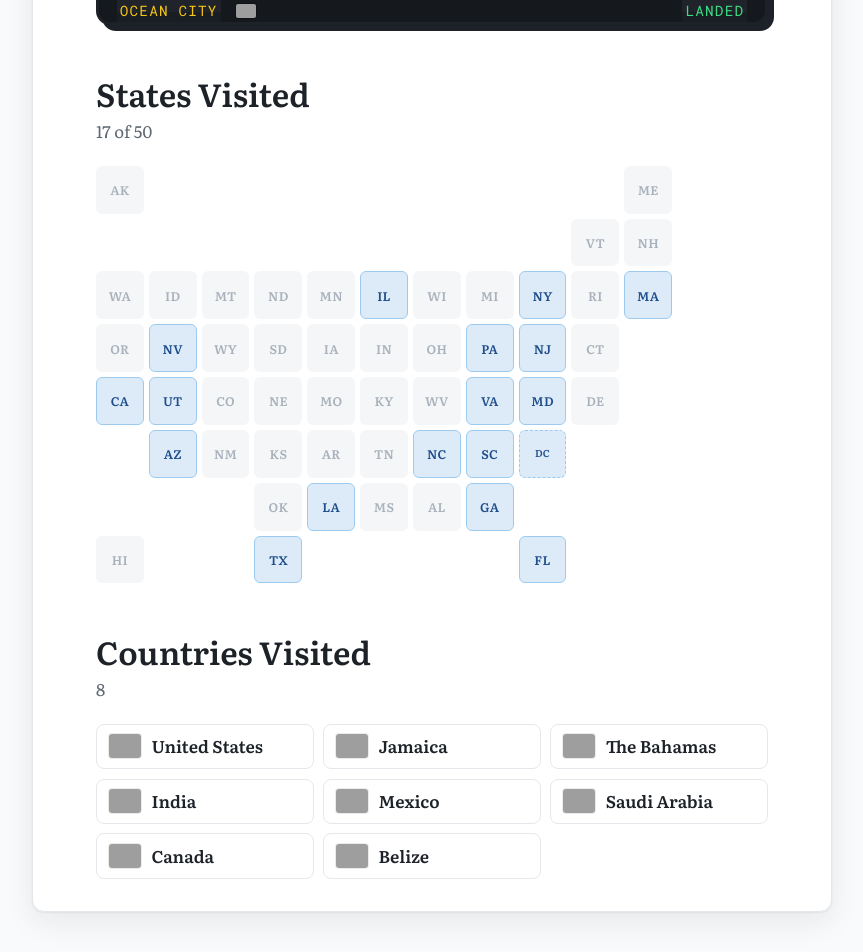
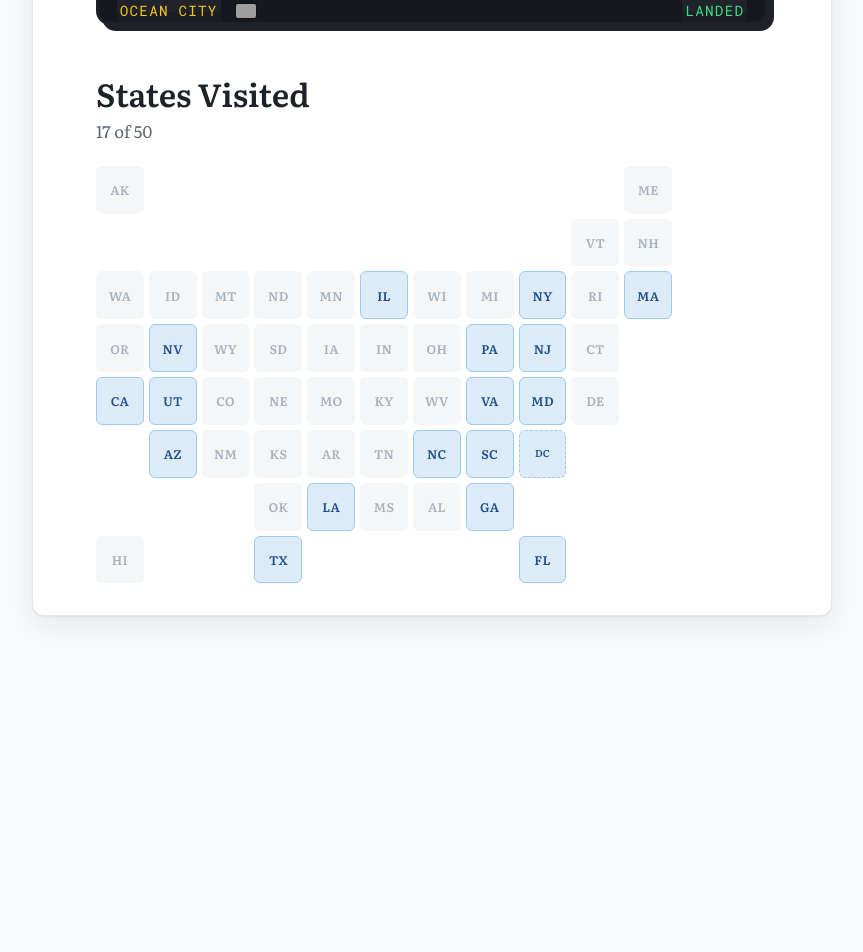
Before and after one commit to mklodi1/mklodi1.github.io, a Jekyll site: the page built from life-map/index.html, in a window 1280 px wide. Shown: the part 1156-2108 px from the top of the page, without its empty margins (208-1071 px from the left). Built offline with Jekyll 4.4.1, drawn with Linux system fonts in a browser that asks for light colours; after the commit the page ends 1812 px from its top, so only the background shows below that; grey boxes are pictures that could not be loaded.

Commit message:
Remove countries; add state info card on hover
Co-Authored-By: Claude Opus 5.5 <noreply@anthropic.com>
Claude-Session: https://claude.ai/code/session_018B7yRm4wV88UDqtVSP6gVK

```diff
--- a/assets/css/style.css
+++ b/assets/css/style.css
@@ -699,17 +699,24 @@ body { border-top: 6px solid var(--link); }
 }
 .st-on { background: #DCEBF7; border-color: #9CCBEF; color: var(--link); cursor: default; transition: transform .15s ease, box-shadow .15s ease; }
 .st-dc { font-size: .62rem; border-style: dashed; }
-.st-on:hover { transform: translateY(-2px); box-shadow: 0 3px 8px rgba(31,78,140,.18); }
-.country-list { list-style: none; padding: 0; margin: 0; display: grid; grid-template-columns: repeat(auto-fill, minmax(11.5rem, 1fr)); gap: .6rem; }
-.country { display: flex; align-items: center; gap: .65rem; padding: .6rem .75rem; border: 1px solid var(--rule); border-radius: 8px; background: #fff; transition: transform .15s ease, box-shadow .15s ease; }
-.country:hover { transform: translateY(-2px); box-shadow: 0 3px 10px rgba(0,0,0,.06); }
-.country-flag { width: 32px; height: auto; border-radius: 3px; box-shadow: 0 0 0 1px rgba(0,0,0,.08); flex: none; }
-.country-name { font-weight: 600; line-height: 1.2; }
+.st { cursor: default; transition: transform .15s ease, box-shadow .15s ease; }
+.st:hover, .st:focus-visible { transform: translateY(-2px); box-shadow: 0 3px 8px rgba(31,78,140,.18); outline: none; }
+.st:focus-visible { box-shadow: 0 0 0 2px var(--link); }
+.tally { position: relative; }
+.state-card {
+  position: absolute; left: 0; top: 0; z-index: 20; display: flex; align-items: center; gap: .75rem;
+  background: #fff; border: 1px solid var(--rule); border-radius: 10px; box-shadow: 0 8px 24px rgba(0,0,0,.10);
+  padding: .65rem .85rem; min-width: 13rem; pointer-events: none; opacity: 0; transform: translateY(4px);
+  transition: opacity .12s ease, transform .12s ease;
+}
+.state-card.on { opacity: 1; transform: none; }
+.state-card-flag { width: 64px; height: auto; border-radius: 3px; box-shadow: 0 0 0 1px rgba(0,0,0,.08); flex: none; }
+.state-card p { margin: 0; }
+.state-card-name { font-weight: 600; line-height: 1.25; }
+.state-card-cap { color: var(--muted); font-size: .88rem; }
 @media (max-width: 560px) {
   .state-grid { gap: 3px; }
   .st { font-size: .58rem; border-radius: 4px; }
   .st-dc { font-size: .48rem; }
-  .country-list { grid-template-columns: 1fr 1fr; gap: .45rem; }
-  .country { padding: .5rem .6rem; }
 }
-@media (prefers-reduced-motion: reduce) { .st-on, .country { transition: none; } }
+@media (prefers-reduced-motion: reduce) { .st, .state-card { transition: none; } }
--- a/life-map/index.html
+++ b/life-map/index.html
@@ -38,49 +38,59 @@ permalink: /life-map/
     </div>
   </section>
 
-  {% comment %} States and countries visited, worked out from _data/travel.yml. {% endcomment %}
-  {% assign visited = "" %}{% assign codes = "" %}
+  {% comment %} States visited, worked out from _data/travel.yml. {% endcomment %}
+  {% assign visited = "" %}
   {% for p in site.data.travel %}
     {% assign cc = p.country | downcase %}
     {% if cc == "us" %}
       {% if p.city contains "D.C." %}{% assign st = "DC" %}{% else %}{% assign st = p.city | split: ", " | last | strip %}{% endif %}
       {% unless visited contains st %}{% assign visited = visited | append: st | append: " " %}{% endunless %}
     {% endif %}
-    {% if cc and cc != "vi" %}{% assign probe = "|" | append: cc | append: "|" %}{% unless codes contains probe %}{% assign codes = codes | append: probe %}{% endunless %}{% endif %}
   {% endfor %}
   {% assign nstates = visited | remove: "DC " | split: " " | size %}
-  {% assign clist = codes | split: "|" | compact %}
-  {% assign ncountries = 0 %}{% for c in clist %}{% if c != "" %}{% assign ncountries = ncountries | plus: 1 %}{% endif %}{% endfor %}
 
   <section class="tally" aria-labelledby="h-states">
     <h2 id="h-states">States Visited</h2>
     <p class="tally-count">{{ nstates }} of 50</p>
-    {% assign tiles = "AK,0,0 ME,0,10 VT,1,9 NH,1,10 WA,2,0 ID,2,1 MT,2,2 ND,2,3 MN,2,4 IL,2,5 WI,2,6 MI,2,7 NY,2,8 RI,2,9 MA,2,10 OR,3,0 NV,3,1 WY,3,2 SD,3,3 IA,3,4 IN,3,5 OH,3,6 PA,3,7 NJ,3,8 CT,3,9 CA,4,0 UT,4,1 CO,4,2 NE,4,3 MO,4,4 KY,4,5 WV,4,6 VA,4,7 MD,4,8 DE,4,9 AZ,5,1 NM,5,2 KS,5,3 AR,5,4 TN,5,5 NC,5,6 SC,5,7 DC,5,8 OK,6,3 LA,6,4 MS,6,5 AL,6,6 GA,6,7 HI,7,0 TX,7,3 FL,7,8" | split: " " %}
     <div class="state-grid" role="list" aria-label="Map of US states, {{ nstates }} visited">
-      {% for t in tiles %}{% assign f = t | split: "," %}{% assign ab = f[0] %}{% assign r = f[1] | plus: 1 %}{% assign c = f[2] | plus: 1 %}
-      {% assign probe = ab | append: " " %}{% assign probe2 = " " | append: probe %}{% assign padded = " " | append: visited %}
-      {% if padded contains probe2 %}
-        <span role="listitem" class="st st-on{% if ab == 'DC' %} st-dc{% endif %}" style="grid-row:{{ r }};grid-column:{{ c }}" aria-label="{{ ab }}, visited">{{ ab }}</span>
-      {% else %}
-        <span role="listitem" class="st{% if ab == 'DC' %} st-dc{% endif %}" style="grid-row:{{ r }};grid-column:{{ c }}" aria-label="{{ ab }}, not yet visited">{{ ab }}</span>
-      {% endif %}
+      {% assign padded = " " | append: visited %}
+      {% for t in site.data.states %}{% assign probe = " " | append: t.ab | append: " " %}{% if padded contains probe %}{% assign on = true %}{% else %}{% assign on = false %}{% endif %}
+      <span role="listitem" tabindex="0" class="st{% if on %} st-on{% endif %}{% if t.ab == 'DC' %} st-dc{% endif %}" style="grid-row:{{ t.row }};grid-column:{{ t.col }}" data-ab="{{ t.ab | downcase }}" data-name="{{ t.name }}" data-cap="{{ t.capital }}" aria-label="{{ t.name }}, capital {{ t.capital }}{% if on %}, visited{% endif %}">{{ t.ab }}</span>
       {% endfor %}
     </div>
-  </section>
-
-  {% assign cnames = "us:United States|jm:Jamaica|bs:The Bahamas|in:India|mx:Mexico|sa:Saudi Arabia|ca:Canada|bz:Belize|gb:United Kingdom|fr:France|ae:United Arab Emirates|pk:Pakistan|tr:Türkiye|eg:Egypt|jp:Japan|it:Italy|es:Spain|de:Germany" | split: "|" %}
-  <section class="tally" aria-labelledby="h-countries">
-    <h2 id="h-countries">Countries Visited</h2>
-    <p class="tally-count">{{ ncountries }}</p>
-    <ul class="country-list">
-      {% for cc in clist %}{% if cc != "" %}
-      {% assign name = cc | upcase %}{% for pair in cnames %}{% assign kv = pair | split: ":" %}{% if kv[0] == cc %}{% assign name = kv[1] %}{% endif %}{% endfor %}
-      <li class="country"><img class="country-flag" src="https://flagcdn.com/{{ cc }}.svg" alt="" width="36" height="24" loading="lazy" onerror="this.remove()"><span class="country-name">{{ name }}</span></li>
-      {% endif %}{% endfor %}
-    </ul>
+    <div class="state-card" id="state-card" aria-hidden="true"><img class="state-card-flag" alt="" width="64" height="40"><div><p class="state-card-name"></p><p class="state-card-cap"></p></div></div>
   </section>
   {% endif %}
 </article>
+<script>
+  (function () {
+    var grid = document.querySelector('.state-grid'), card = document.getElementById('state-card');
+    if (!grid || !card) return;
+    var img = card.querySelector('img'), nm = card.querySelector('.state-card-name'), cap = card.querySelector('.state-card-cap');
+    var current = null;
+    img.onerror = function () { img.style.display = 'none'; };
+    function show(t) {
+      if (!t) return;
+      current = t;
+      img.style.display = '';
+      img.src = 'https://flagcdn.com/us-' + t.getAttribute('data-ab') + '.svg';
+      nm.textContent = t.getAttribute('data-name');
+      cap.textContent = 'Capital: ' + t.getAttribute('data-cap');
+      card.classList.add('on');
+      var box = card.parentNode.getBoundingClientRect(), r = t.getBoundingClientRect();
+      var w = card.offsetWidth, h = card.offsetHeight;
+      var x = Math.max(0, Math.min(r.left - box.left + r.width / 2 - w / 2, box.width - w));
+      var y = r.top - h - 8 < 0 ? r.bottom - box.top + 8 : r.top - box.top - h - 8;
+      card.style.left = x + 'px'; card.style.top = y + 'px';
+    }
+    function hide() { current = null; card.classList.remove('on'); }
+    grid.addEventListener('mouseover', function (e) { var t = e.target.closest('.st'); if (t) show(t); });
+    grid.addEventListener('mouseleave', hide);
+    grid.addEventListener('focusin', function (e) { var t = e.target.closest('.st'); if (t) show(t); });
+    grid.addEventListener('focusout', hide);
+    document.addEventListener('click', function (e) { var t = e.target.closest && e.target.closest('.st'); if (t && grid.contains(t)) show(t); else hide(); });
+  })();
+</script>
 
 <script src="https://cdn.jsdelivr.net/npm/leaflet@1.9.4/dist/leaflet.js" crossorigin=""></script>
 <script>
```
Also changed, not shown: _data/states.yml (added, +52 -0 lines).
